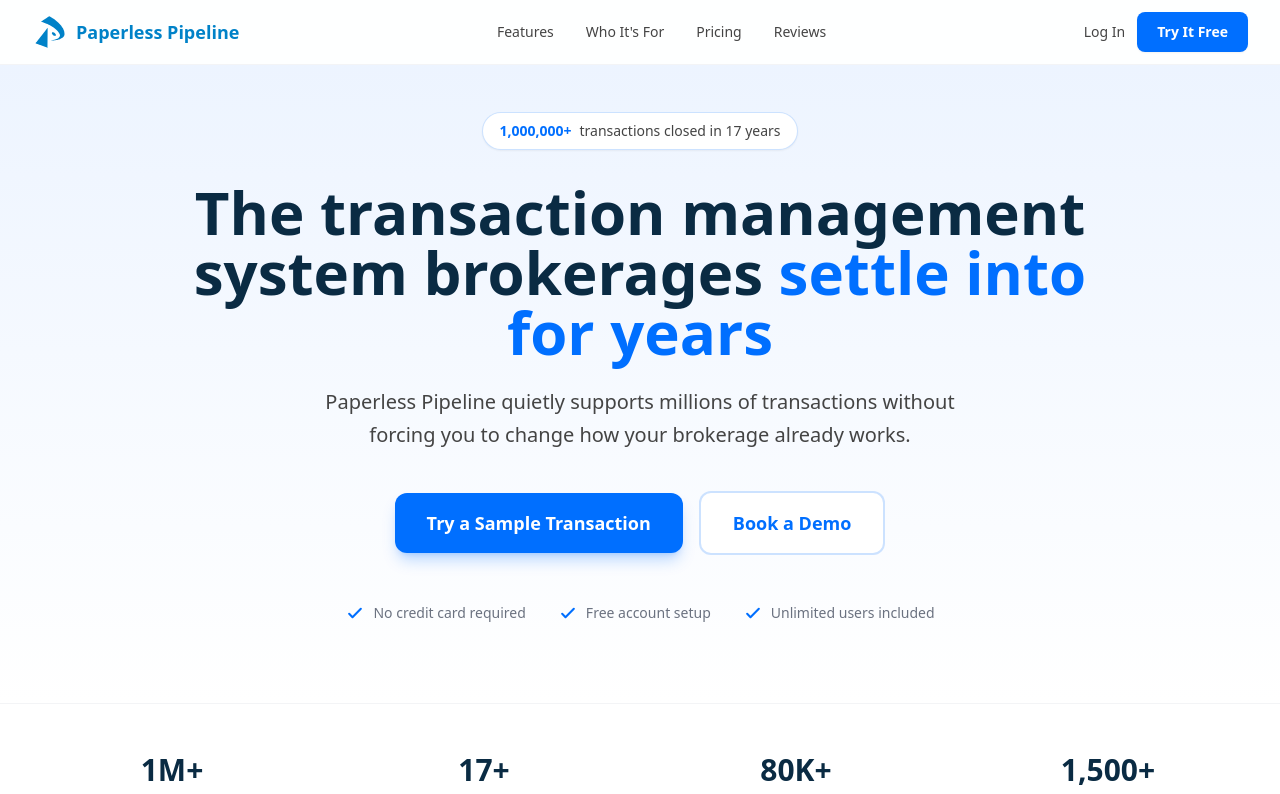
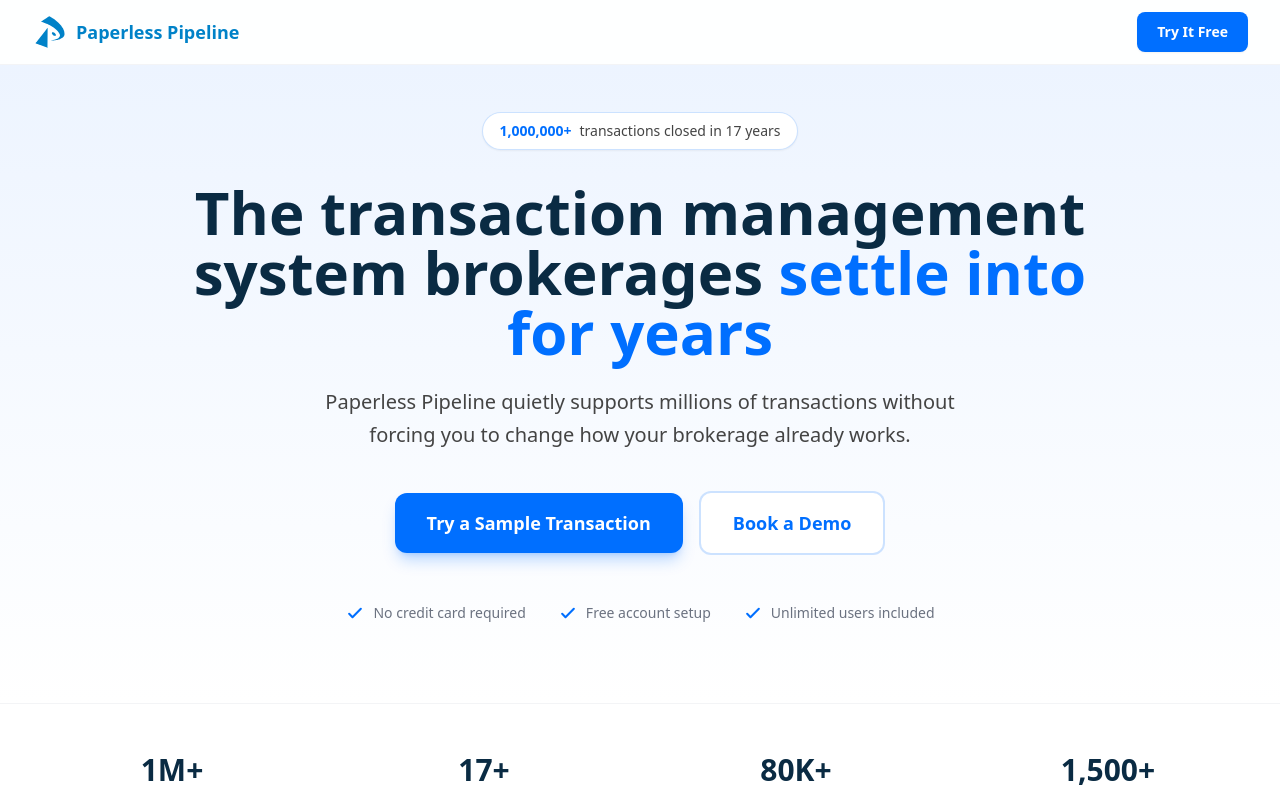
Before and after one commit to Landing-Pages-Websites/paperless-pipeline-landing, a Next.js app: page / in a window 1280 px wide. Shown: the top 794 px of the page. Built offline with nearby package versions, Linux system fonts and the light colour scheme.

Commit message:
Remove nav links and footer links - landing page should only focus on conversion

```diff
--- a/src/app/page.tsx
+++ b/src/app/page.tsx
@@ -85,22 +85,10 @@
               <span className="font-heading font-bold text-[#0082c8] text-lg">Paperless Pipeline</span>
             </a>
 
-            {/* Nav links - desktop */}
-            <div className="hidden md:flex items-center gap-8">
-              <a href="#features" className="text-gray-600 hover:text-primary transition-colors text-sm font-medium">Features</a>
-              <a href="#who-its-for" className="text-gray-600 hover:text-primary transition-colors text-sm font-medium">Who It's For</a>
-              <a href="#pricing" className="text-gray-600 hover:text-primary transition-colors text-sm font-medium">Pricing</a>
-              <a href="#testimonials" className="text-gray-600 hover:text-primary transition-colors text-sm font-medium">Reviews</a>
-            </div>
 
-            {/* CTA buttons */}
-            <div className="flex items-center gap-3">
-              <a
-                href="https://app.paperlesspipeline.com/"
-                className="hidden sm:inline-flex text-sm font-medium text-gray-600 hover:text-primary transition-colors"
-              >
-                Log In
-              </a>
+
+            {/* CTA button */}
+            <div className="flex items-center">
               <a
                 href="https://app.paperlesspipeline.com/accounts/register/"
                 className="inline-flex items-center px-5 py-2.5 bg-primary text-white text-sm font-semibold rounded-lg hover:bg-primary-600 transition-colors shadow-sm"
@@ -671,70 +659,18 @@
       {/* ━━━ FOOTER ━━━ */}
       <footer className="bg-navy py-12">
         <div className="max-w-7xl mx-auto px-4 sm:px-6 lg:px-8">
-          <div className="grid md:grid-cols-4 gap-8 mb-8">
+          <div className="text-center">
             {/* Brand */}
-            <div className="md:col-span-1">
-              <div className="flex items-center gap-2 mb-4">
-                <img src="/pp-logo.svg" alt="Paperless Pipeline" className="h-9 w-9 brightness-0 invert" />
-                <span className="font-heading font-bold text-white text-lg">Paperless Pipeline</span>
-              </div>
-              <p className="text-gray-400 text-sm leading-relaxed">
-                The first and simplest real estate transaction and commission management system that agents and brokers actually enjoy using.
-              </p>
+            <div className="flex items-center justify-center gap-2 mb-4">
+              <img src="/pp-logo.svg" alt="Paperless Pipeline" className="h-9 w-9 brightness-0 invert" />
+              <span className="font-heading font-bold text-white text-lg">Paperless Pipeline</span>
             </div>
+            <p className="text-gray-400 text-sm max-w-md mx-auto mb-6">
+              The first and simplest real estate transaction and commission management system that agents and brokers actually enjoy using.
+            </p>
 
-            {/* Features */}
-            <div>
-              <div className="font-heading font-semibold text-white mb-4">Features</div>
-              <ul className="space-y-2">
-                {["Transaction Management", "Checklists", "Commission Management", "Pipeline eSign", "Integrations"].map((l) => (
-                  <li key={l}>
-                    <a href="https://www.paperlesspipeline.com/transaction-software-features/" className="text-gray-400 hover:text-white text-sm transition-colors">{l}</a>
-                  </li>
-                ))}
-              </ul>
-            </div>
-
-            {/* Resources */}
-            <div>
-              <div className="font-heading font-semibold text-white mb-4">Resources</div>
-              <ul className="space-y-2">
-                {[
-                  { text: "Pricing", href: "https://www.paperlesspipeline.com/pricing/" },
-                  { text: "Case Studies", href: "https://www.paperlesspipeline.com/customers/" },
-                  { text: "Customer Reviews", href: "https://www.paperlesspipeline.com/customers/" },
-                  { text: "Schedule a Demo", href: "https://www.paperlesspipeline.com/demo" },
-                  { text: "FAQs", href: "https://www.paperlesspipeline.com/faqs/" },
-                ].map((l) => (
-                  <li key={l.text}>
-                    <a href={l.href} className="text-gray-400 hover:text-white text-sm transition-colors">{l.text}</a>
-                  </li>
-                ))}
-              </ul>
-            </div>
-
-            {/* Company */}
-            <div>
-              <div className="font-heading font-semibold text-white mb-4">Company</div>
-              <ul className="space-y-2">
-                {[
-                  { text: "Contact Us", href: "https://www.paperlesspipeline.com/contact/" },
-                  { text: "Blog", href: "https://www.paperlesspipeline.com/blog/" },
-                  { text: "Compare Pipeline", href: "https://www.paperlesspipeline.com/compare/" },
-                ].map((l) => (
-                  <li key={l.text}>
-                    <a href={l.href} className="text-gray-400 hover:text-white text-sm transition-colors">{l.text}</a>
-                  </li>
-                ))}
-              </ul>
-            </div>
-          </div>
-
-          <div className="border-t border-white/10 pt-8 flex flex-col sm:flex-row items-center justify-between gap-4">
-            <p className="text-gray-500 text-sm">Paperless Pipeline. Real estate transaction management software.</p>
-            <div className="flex items-center gap-6">
-              <a href="https://app.paperlesspipeline.com/" className="text-gray-400 hover:text-white text-sm transition-colors">Log In</a>
-              <a href="https://app.paperlesspipeline.com/accounts/register/" className="text-primary hover:text-primary-300 text-sm font-semibold transition-colors">Try It Free</a>
+            <div className="border-t border-white/10 pt-6">
+              <p className="text-gray-500 text-sm">© 2024 Paperless Pipeline. All rights reserved.</p>
             </div>
           </div>
         </div>
```
